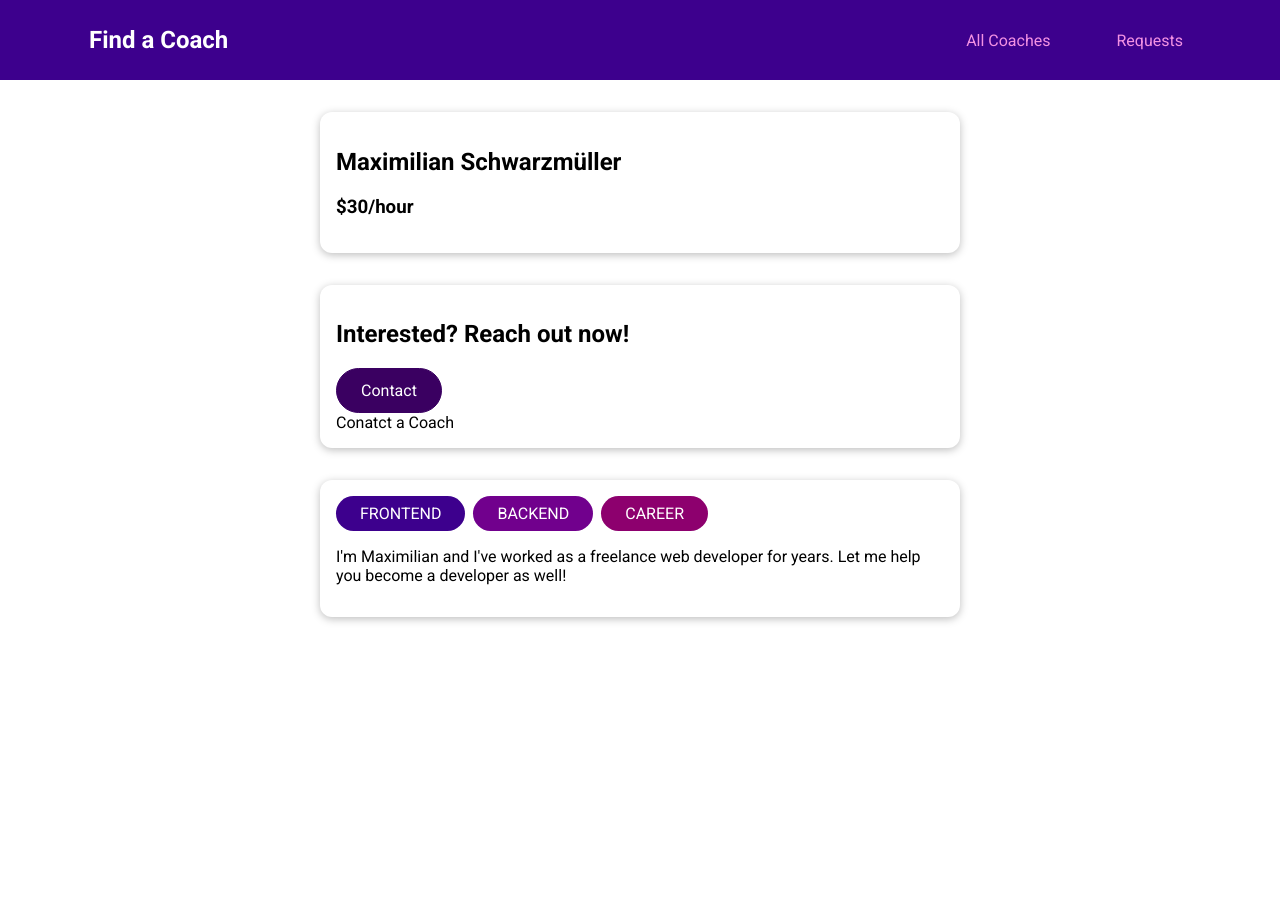
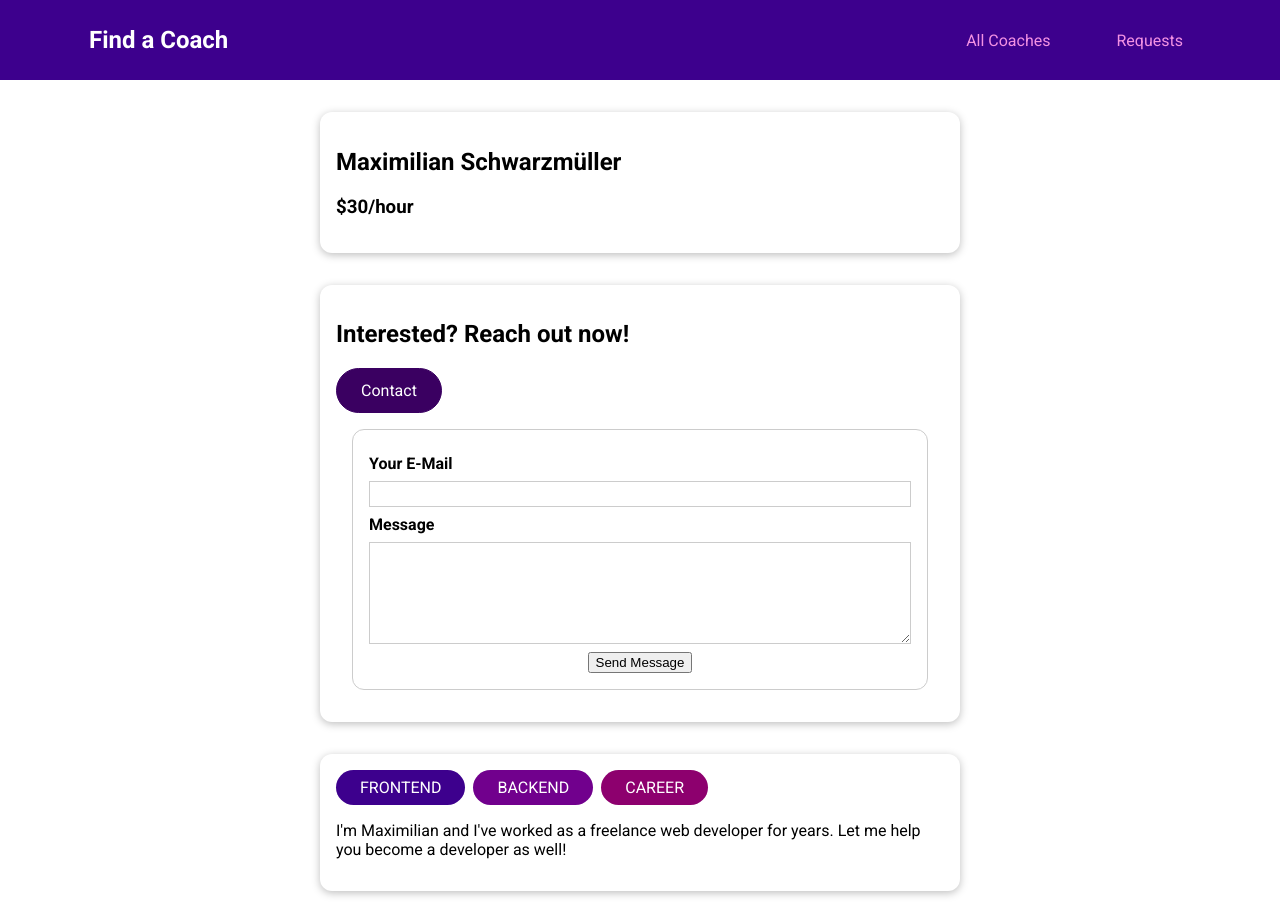
Before and after one commit to safinajjar/find-coach, a Vue app: page /coaches/c1/contact in a window 1280 px wide. Before the commit the page ends 800 px from the top, so only its background shows below. Built offline with nearby package versions, Linux system fonts and the light colour scheme.

Commit message:
add contact coach component

```diff
--- a/src/pages/requests/ContactCoach.vue
+++ b/src/pages/requests/ContactCoach.vue
@@ -1,3 +1,81 @@
-<template>Conatct a Coach</template>
+<template>
+  <form @submit.prevent="submitForm">
+    <div class="form-control">
+      <label for="email">Your E-Mail</label>
+      <input type="email" id="email" v-model.trim="email" />
+    </div>
+    <div class="form-control">
+      <label for="message">Message</label>
+      <textarea id="message" rows="5" v-model.trim="message"></textarea>
+    </div>
+    <p class="errors" v-if="!formIsValid">Please enter a valid email and a non-empty message.</p>
+    <div class="actions">
+      <button type="submit">Send Message</button>
+    </div>
+  </form>
+</template>
 
-<script></script>
+<script>
+export default {
+  data() {
+    return {
+      email: '',
+      message: '',
+      formIsValid: true,
+    }
+  },
+  methods: {
+    submitForm() {
+      this.formIsValid = true
+      if (this.email === '' || !this.email.includes('@') || this.message === '') {
+        this.formIsValid = false
+        return
+      }
+    },
+  },
+}
+</script>
+
+<style scoped>
+form {
+  margin: 1rem;
+  border: 1px solid #ccc;
+  border-radius: 12px;
+  padding: 1rem;
+}
+
+.form-control {
+  margin: 0.5rem 0;
+}
+
+label {
+  font-weight: bold;
+  margin-bottom: 0.5rem;
+  display: block;
+}
+
+input,
+textarea {
+  display: block;
+  width: 100%;
+  font: inherit;
+  border: 1px solid #ccc;
+  padding: 0.15rem;
+}
+
+input:focus,
+textarea:focus {
+  border-color: #3d008d;
+  background-color: #faf6ff;
+  outline: none;
+}
+
+.errors {
+  font-weight: bold;
+  color: red;
+}
+
+.actions {
+  text-align: center;
+}
+</style>
```
